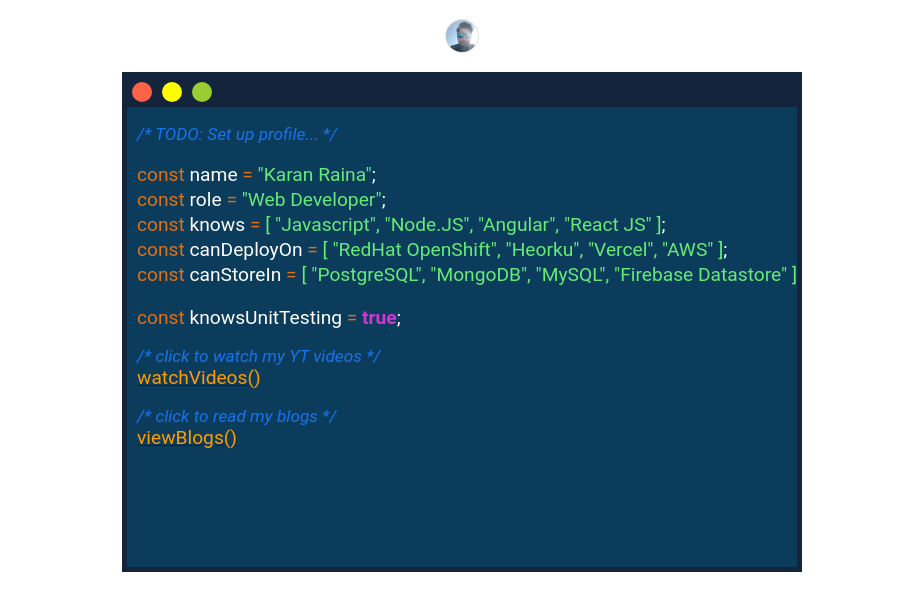
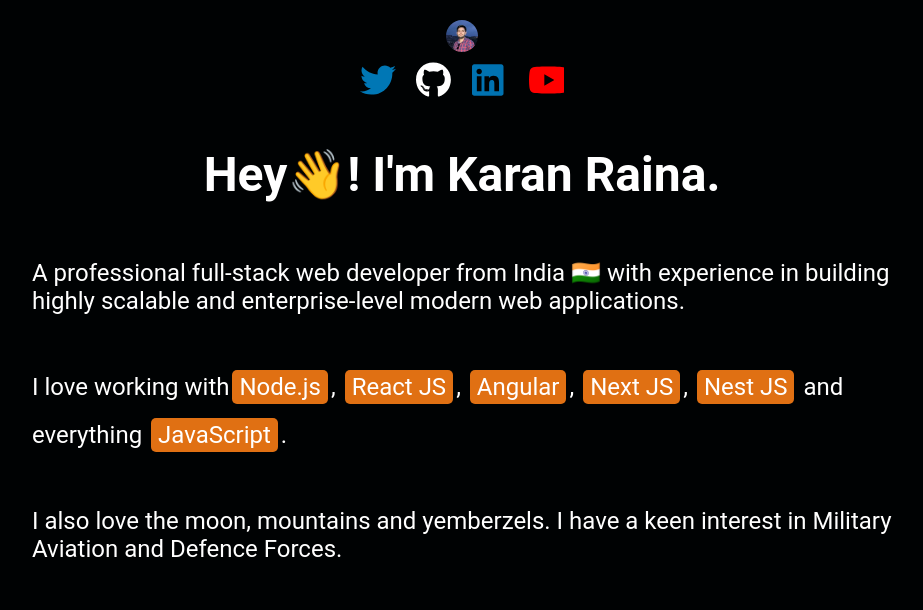
Before and after one commit to karankraina/karankraina, a Next.js app: page / in a window 1280 px wide. Shown: the top 610 px of the page, without its empty margins (178-1101 px from the left). Built offline with nearby package versions, Linux system fonts and the light colour scheme.

Commit message:
feat: new ui

```diff
--- /dev/null
+++ b/components/contact/contact-item.jsx
@@ -0,0 +1,12 @@
+import styles from './contact.module.css';
+
+export default function ContactItem(props) {
+    return (
+
+        <a class={styles.ContactItem} href={props.contact.url} target="_blank">
+            <svg class={styles.svg} style={{ fill: props.contact.color }} viewBox="0 0 512 512">
+            <path d={props.contact.svg}>
+            </path>
+        </svg></a>
+    );
+}
--- /dev/null
+++ b/components/contact/contact-list.jsx
@@ -0,0 +1,14 @@
+import styles from './contact.module.css';
+import ContactItem from './contact-item';
+
+export default function ContactList(props) {
+    return (
+        <div class={styles.ContactList}>
+            {
+                props.contacts.map(contact => (
+                    <ContactItem key={contact.id} contact={contact} />
+                ))
+            }
+        </div>
+    );
+}
--- /dev/null
+++ b/components/contact/contact.module.css
@@ -0,0 +1,21 @@
+.ContactList {
+    display: flex;
+    flex-direction: row;
+    align-items: center;
+    justify-content: center;
+    width: 100%;
+    height: 100%;
+    padding: 0;
+    margin: 10px auto;
+    list-style: none;
+}
+
+.ContactItem {
+    margin: auto 10px;
+}
+
+.svg {
+    width: 1.5rem;
+    height: 1.5rem;
+    fill: var(--color-light);
+}
--- a/components/layout/layout.jsx
+++ b/components/layout/layout.jsx
@@ -7,9 +7,9 @@
   return (
     <div className={styles.container}>
       <Head>
-        <title>Karan Raina - Web Developer</title>
+        <title>Karan Raina - Full Stack Developer</title>
         <link rel="icon" href="/favicon.ico" />
-        <meta name="description" content="Karan Raina - Web Developer" />
+        <meta name="description" content="Karan Raina - Full Stack Developer" />
       </Head>
       {props.children}
     </div>
--- a/components/layout/layout.module.css
+++ b/components/layout/layout.module.css
@@ -1,5 +1,5 @@
 .container {
-    max-width: 680px;
+    max-width: 860px;
     margin: 20px auto;
     display: flex;
     flex-direction: column;
--- a/components/typography/header.jsx
+++ b/components/typography/header.jsx
@@ -1,6 +1,6 @@
 import styles from './header.module.css';
 
-export default function H1(props){
+export default function Header(props){
     return (
         <h1 className={styles.header}>{props.children}</h1>
     );
--- a/components/typography/header.module.css
+++ b/components/typography/header.module.css
@@ -1,4 +1,5 @@
 .header {
   font-size: 1.3em;
-  font-family: "serif";
+  font-weight: bold;
+  text-decoration: underline;
 }
--- /dev/null
+++ b/components/typography/link.jsx
@@ -0,0 +1,7 @@
+import styles from './link.module.css';
+
+export default function Link(props) {
+    return (
+        <a className={styles.link} href={props.href} target={props.internal ? '_self' : '_blank'}>{props.label}</a>
+    );
+}
--- /dev/null
+++ b/components/typography/link.module.css
@@ -0,0 +1,14 @@
+.link {
+  text-decoration: none;
+  background-color: var(--color-code-1);
+  color: var(--color-light);
+  padding: 3px 7px;
+  border-radius: 5px;
+  margin: auto 3px;
+  line-height: 2;
+  white-space: nowrap;
+}
+
+.link:hover {
+  text-decoration: underline;
+}
--- a/pages/index.jsx
+++ b/pages/index.jsx
@@ -1,160 +1,61 @@
+import Link from 'next/link'
+
 import Layout from "../components/layout/layout";
 import Avatar from "../components/avatar/index";
-import Comment from "../components/code/comments";
-import CodeContainer from "../components/code/container/container";
-import Statement from "../components/code/container/Statement";
-import Function from "../components/code/container/function";
+import CustomLink from "../components/typography/link";
+import ContactList from "../components/contact/contact-list";
+
+const socialList = [
+  {
+    id: 1,
+    url: 'https://twitter.com/karankraina',
+    svg: 'M459.37 151.716c.325 4.548.325 9.097.325 13.645 0 138.72-105.583 298.558-298.558 298.558-59.452 0-114.68-17.219-161.137-47.106 8.447.974 16.568 1.299 25.34 1.299 49.055 0 94.213-16.568 130.274-44.832-46.132-.975-84.792-31.188-98.112-72.772 6.498.974 12.995 1.624 19.818 1.624 9.421 0 18.843-1.3 27.614-3.573-48.081-9.747-84.143-51.98-84.143-102.985v-1.299c13.969 7.797 30.214 12.67 47.431 13.319-28.264-18.843-46.781-51.005-46.781-87.391 0-19.492 5.197-37.36 14.294-52.954 51.655 63.675 129.3 105.258 216.365 109.807-1.624-7.797-2.599-15.918-2.599-24.04 0-57.828 46.782-104.934 104.934-104.934 30.213 0 57.502 12.67 76.67 33.137 23.715-4.548 46.456-13.32 66.599-25.34-7.798 24.366-24.366 44.833-46.132 57.827 21.117-2.273 41.584-8.122 60.426-16.243-14.292 20.791-32.161 39.308-52.628 54.253z',
+    color: '#0077B5',
+  },
+  {
+    id: 2,
+    url: 'https://github.com/karankraina',
+    svg: 'M165.9 397.4c0 2-2.3 3.6-5.2 3.6-3.3.3-5.6-1.3-5.6-3.6 0-2 2.3-3.6 5.2-3.6 3-.3 5.6 1.3 5.6 3.6zm-31.1-4.5c-.7 2 1.3 4.3 4.3 4.9 2.6 1 5.6 0 6.2-2s-1.3-4.3-4.3-5.2c-2.6-.7-5.5.3-6.2 2.3zm44.2-1.7c-2.9.7-4.9 2.6-4.6 4.9.3 2 2.9 3.3 5.9 2.6 2.9-.7 4.9-2.6 4.6-4.6-.3-1.9-3-3.2-5.9-2.9zM244.8 8C106.1 8 0 113.3 0 252c0 110.9 69.8 205.8 169.5 239.2 12.8 2.3 17.3-5.6 17.3-12.1 0-6.2-.3-40.4-.3-61.4 0 0-70 15-84.7-29.8 0 0-11.4-29.1-27.8-36.6 0 0-22.9-15.7 1.6-15.4 0 0 24.9 2 38.6 25.8 21.9 38.6 58.6 27.5 72.9 20.9 2.3-16 8.8-27.1 16-33.7-55.9-6.2-112.3-14.3-112.3-110.5 0-27.5 7.6-41.3 23.6-58.9-2.6-6.5-11.1-33.3 2.6-67.9 20.9-6.5 69 27 69 27 20-5.6 41.5-8.5 62.8-8.5s42.8 2.9 62.8 8.5c0 0 48.1-33.6 69-27 13.7 34.7 5.2 61.4 2.6 67.9 16 17.7 25.8 31.5 25.8 58.9 0 96.5-58.9 104.2-114.8 110.5 9.2 7.9 17 22.9 17 46.4 0 33.7-.3 75.4-.3 83.6 0 6.5 4.6 14.4 17.3 12.1C428.2 457.8 496 362.9 496 252 496 113.3 383.5 8 244.8 8zM97.2 352.9c-1.3 1-1 3.3.7 5.2 1.6 1.6 3.9 2.3 5.2 1 1.3-1 1-3.3-.7-5.2-1.6-1.6-3.9-2.3-5.2-1zm-10.8-8.1c-.7 1.3.3 2.9 2.3 3.9 1.6 1 3.6.7 4.3-.7.7-1.3-.3-2.9-2.3-3.9-2-.6-3.6-.3-4.3.7zm32.4 35.6c-1.6 1.3-1 4.3 1.3 6.2 2.3 2.3 5.2 2.6 6.5 1 1.3-1.3.7-4.3-1.3-6.2-2.2-2.3-5.2-2.6-6.5-1zm-11.4-14.7c-1.6 1-1.6 3.6 0 5.9 1.6 2.3 4.3 3.3 5.6 2.3 1.6-1.3 1.6-3.9 0-6.2-1.4-2.3-4-3.3-5.6-2z',
+    color: '#FFF',
+  },
+  {
+    id: 3,
+    url: 'https://www.linkedin.com/in/karankraina',
+    svg: 'M416 32H31.9C14.3 32 0 46.5 0 64.3v383.4C0 465.5 14.3 480 31.9 480H416c17.6 0 32-14.5 32-32.3V64.3c0-17.8-14.4-32.3-32-32.3zM135.4 416H69V202.2h66.5V416zm-33.2-243c-21.3 0-38.5-17.3-38.5-38.5S80.9 96 102.2 96c21.2 0 38.5 17.3 38.5 38.5 0 21.3-17.2 38.5-38.5 38.5zm282.1 243h-66.4V312c0-24.8-.5-56.7-34.5-56.7-34.6 0-39.9 27-39.9 54.9V416h-66.4V202.2h63.7v29.2h.9c8.9-16.8 30.6-34.5 62.9-34.5 67.2 0 79.7 44.3 79.7 101.9V416z',
+    color: '#0072b1 ',
+  },
+  {
+    id: 4,
+    url: 'https://www.youtube.com/channel/UCjCOdR3PAwnPIFq1OS_c0dQ',
+    svg: 'M549.655 124.083c-6.281-23.65-24.787-42.276-48.284-48.597C458.781 64 288 64 288 64S117.22 64 74.629 75.486c-23.497 6.322-42.003 24.947-48.284 48.597-11.412 42.867-11.412 132.305-11.412 132.305s0 89.438 11.412 132.305c6.281 23.65 24.787 41.5 48.284 47.821C117.22 448 288 448 288 448s170.78 0 213.371-11.486c23.497-6.321 42.003-24.171 48.284-47.821 11.412-42.867 11.412-132.305 11.412-132.305s0-89.438-11.412-132.305zm-317.51 213.508V175.185l142.739 81.205-142.739 81.201z',
+    color: '#FF0000',
+  },
+];
 
 
 export default function Home() {
-  const knows = {
-    languages: ['JavaScript', 'TypeScript', 'Angular', 'React JS', 'HTML', 'CSS',],
-    databases: ['PostgreSQL', 'MongoDB', 'SQLite', 'Firebase',],
-    devOps: ['RedHat OpenShift', 'Heroku', 'Vercel'],
-  };
   return (
     <Layout>
       <Avatar
         src="/images/karan-raina.jpg"
-        edge={150}
+        edge={180}
         alt="Karan Raina"
       />
-      <CodeContainer>
-        <Comment text="TODO: Set up profile..." newLine={true} />
-        <Statement
-          content={[
-            {
-              color: "orange",
-              text: "const"
-            },
-            {
-              color: "white",
-              text: " name"
-            },
-            {
-              color: "orange",
-              text: " ="
-            },
-            {
-              color: "green",
-              text: ' "Karan Raina"'
-            },
-          ]}
-        />
+      <ContactList contacts={socialList} />
+      <h1>Hey👋! I'm Karan Raina.</h1>
 
-        <Statement
-          content={[
-            {
-              color: "orange",
-              text: "const"
-            },
-            {
-              color: "white",
-              text: " role"
-            },
-            {
-              color: "orange",
-              text: " ="
-            },
-            {
-              color: "green",
-              text: ' "Web Developer"'
-            },
-          ]}
-        />
+      <p>A professional full-stack web developer from India 🇮🇳 with experience in building highly scalable and enterprise-level modern web applications.</p>
 
-        <Statement
-          content={[
-            {
-              color: "orange",
-              text: "const"
-            },
-            {
-              color: "white",
-              text: " knows"
-            },
-            {
-              color: "orange",
-              text: " ="
-            },
-            {
-              color: "green",
-              text: ` ${JSON.stringify(['Javascript', 'Node.JS', 'Angular', 'React JS'], null, 2)}`
-            },
-          ]}
-        />
+      <p>I love working with
+        <CustomLink href="https://nodejs.org/en/about/" label="Node.js" />,{' '}
+        <CustomLink href="https://reactjs.org/" label="React JS" />,{' '}
+        <CustomLink href="https://angular.io/start" label="Angular" />,{' '}
+        <CustomLink href="https://nextjs.org/" label="Next JS" />,{' '}
+        <CustomLink href="https://nestjs.com/" label="Nest JS" />{' '}
+        and everything <CustomLink href="https://developer.mozilla.org/en-US/docs/Web/JavaScript" label="JavaScript" />.
+      </p>
 
-        <Statement
-          content={[
-            {
-              color: "orange",
-              text: "const"
-            },
-            {
-              color: "white",
-              text: " canDeployOn"
-            },
-            {
-              color: "orange",
-              text: " ="
-            },
-            {
-              color: "green",
-              text: ` ${JSON.stringify(['RedHat OpenShift', 'Heorku', 'Vercel', 'AWS'], null, 2)}`
-            },
-          ]}
-        />
-
-<Statement
-          content={[
-            {
-              color: "orange",
-              text: "const"
-            },
-            {
-              color: "white",
-              text: " canStoreIn"
-            },
-            {
-              color: "orange",
-              text: " ="
-            },
-            {
-              color: "green",
-              text: ` ${JSON.stringify(['PostgreSQL', 'MongoDB', 'MySQL', 'Firebase Datastore'], null, 2)}`
-            },
-          ]}
-        />
-<p></p>
-<Statement
-          content={[
-            {
-              color: "orange",
-              text: "const"
-            },
-            {
-              color: "white",
-              text: " knowsUnitTesting"
-            },
-            {
-              color: "orange",
-              text: " ="
-            },
-            {
-              color: "purple",
-              text: " true"
-            },
-          ]}
-        />
-        {/* <Comment text="Read more about me" />
-        <Function label="viewAbout()" href="/about" /> */}
-
-        <Comment text="click to watch my YT videos" />
-        <Function label="watchVideos()" href="https://www.youtube.com/channel/UCjCOdR3PAwnPIFq1OS_c0dQ" />
-
-        <Comment text="click to read my blogs" />
-        <Function label="viewBlogs()" href="https://js.karanraina.tech/" />
-      </CodeContainer>
+      <p>I also love the moon, mountains and yemberzels. I have a keen interest in Military Aviation and Defence Forces.</p>
     </Layout>
   );
 }
--- a/styles/global.css
+++ b/styles/global.css
@@ -1,5 +1,5 @@
 :root {
-  --color-primary: #0c3c5c;
+  --color-primary: #000203;
   --color-dark: #14243c;
   --color-light: #FFF;
   --color-code-1: #e07013;
@@ -20,5 +20,13 @@
   font-family: "Roboto", sans-serif;
   font-size: 24px;
   color: var(--color-light);
-  background-color: var(--color-light);
+  background: var(--color-primary);
 }
+
+/* For mobile devices */
+@media screen and (max-width: 768px) {
+  html,
+  body {
+    font-size: 16px;
+  }
+}
```
Also changed, not shown: public/images/karan-raina.jpg, public/images/moon.jpg (added).
